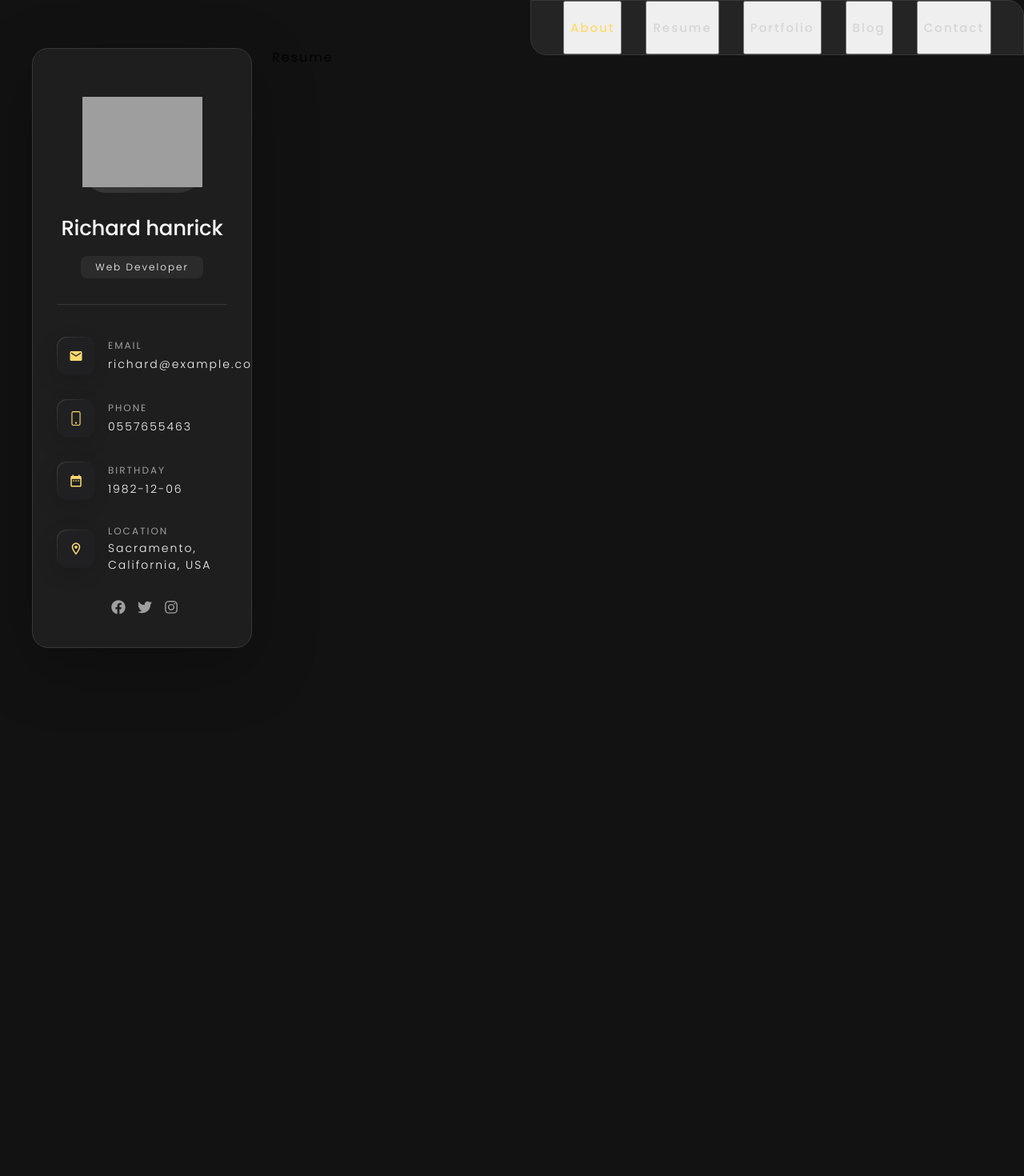
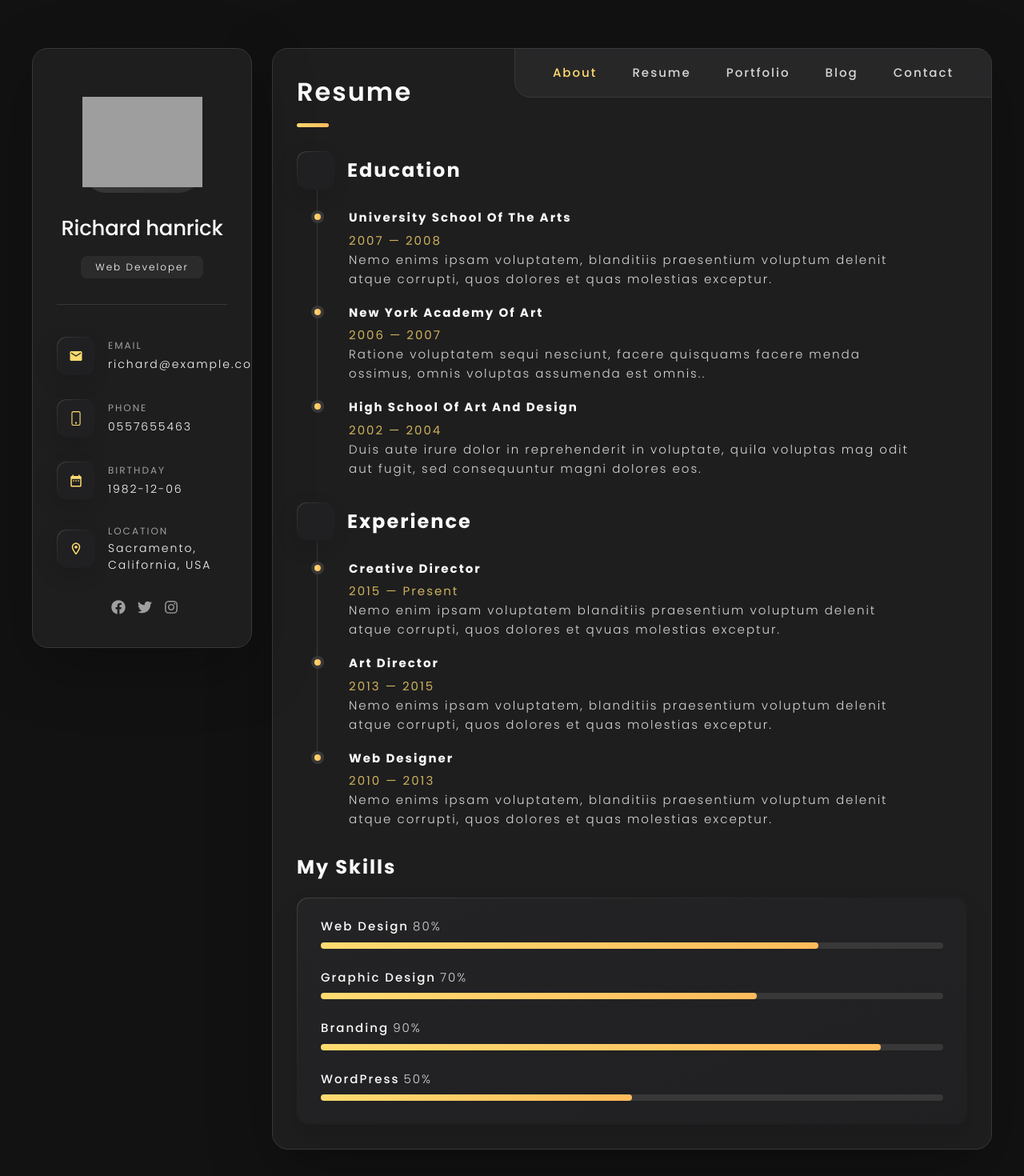
Before and after one commit to ElxanCivishov/Portfoilo, a React (Create React App) app: page /resume in a window 1280 px wide. Shown: the top 1470 px of the page at 80% size. Before the commit the page ends 870 px from the top, so only its background shows below. Built offline with nearby package versions, Linux system fonts and the light colour scheme; no server answers; grey boxes are pictures that could not be loaded.

Commit message:
work on navbar

```diff
--- a/src/components/main/about/clients/Client.jsx
+++ b/src/components/main/about/clients/Client.jsx
@@ -6,6 +6,7 @@ import client3 from "../../../../images/logo-3-color.png";
 import client4 from "../../../../images/logo-4-color.png";
 import client5 from "../../../../images/logo-5-color.png";
 import client6 from "../../../../images/logo-6-color.png";
+
 import "./client.css";
 
 const Client = () => {
--- a/src/components/main/navbar/Navbar.jsx
+++ b/src/components/main/navbar/Navbar.jsx
@@ -1,37 +1,66 @@
+import { useState } from "react";
+import { Link, useLocation } from "react-router-dom";
 import "./navbar.css";
 
 const Navbar = () => {
+  const location = useLocation().pathname;
+  const [activeLink, setActiveLink] = useState("about");
   return (
     <nav className="navbar">
       <ul className="navbar-list">
-        <li className="navbar-item">
-          <button className="navbar-link  active" data-nav-link>
+        <li className="navbar-item" onClick={() => setActiveLink("about")}>
+          <Link
+            to="/"
+            className={
+              activeLink === "about" ? "navbar-link  active" : "navbar-link"
+            }
+          >
             About
-          </button>
+          </Link>
         </li>
 
-        <li className="navbar-item">
-          <button className="navbar-link" data-nav-link>
+        <li className="navbar-item" onClick={() => setActiveLink("resume")}>
+          <Link
+            to="/resume"
+            className={
+              activeLink === "resume" ? "navbar-link  active" : "navbar-link"
+            }
+          >
             Resume
-          </button>
+          </Link>
         </li>
 
-        <li className="navbar-item">
-          <button className="navbar-link" data-nav-link>
+        <li className="navbar-item" onClick={() => setActiveLink("portfolio")}>
+          <Link
+            to="portfolio"
+            className={
+              activeLink === "portfolio" ? "navbar-link  active" : "navbar-link"
+            }
+          >
             Portfolio
-          </button>
+          </Link>
         </li>
 
-        <li className="navbar-item">
-          <button className="navbar-link" data-nav-link>
+        <li className="navbar-item" onClick={() => setActiveLink("blog")}>
+          <Link
+            to="/blog"
+            className={
+              activeLink === "blog" ? "navbar-link  active" : "navbar-link"
+            }
+          >
             Blog
-          </button>
+          </Link>
         </li>
 
-        <li className="navbar-item">
-          <button className="navbar-link" data-nav-link>
+        <li className="navbar-item" onClick={() => setActiveLink("contact")}>
+          <Link
+            to="contact"
+            className={
+              activeLink === "contact" ? "navbar-link  active" : "navbar-link"
+            }
+          >
             Contact
-          </button>
+          </Link>
         </li>
       </ul>
     </nav>
--- a/src/components/main/navbar/navbar.css
+++ b/src/components/main/navbar/navbar.css
@@ -19,6 +19,7 @@
   align-items: center;
   padding: 0 10px;
   gap: 20px;
+  height: 60px;
 }
 
 .navbar-link {
@@ -27,6 +28,14 @@
   padding: 20px 7px;
   transition: color var(--transition-1);
   --fs-8: 14px;
+}
+
+.navbar-link Link {
+  font: inherit;
+  background: none;
+  border: none;
+  text-align: left;
+  cursor: pointer;
 }
 
 .navbar-link:hover,
--- a/src/components/main/resume/Resume.jsx
+++ b/src/components/main/resume/Resume.jsx
@@ -1,54 +1,55 @@
-import React from "react";
+import "./resume.css";
+
 
 const Resume = () => {
   return (
-    <article className="resume" data-page="resume">
+    <article class="resume" data-page="resume">
       <header>
-        <h2 className="h2 article-title">Resume</h2>
+        <h2 class="h2 article-title">Resume</h2>
       </header>
 
-      <section className="timeline">
-        <div className="title-wrapper">
-          <div className="icon-box">
+      <section class="timeline">
+        <div class="title-wrapper">
+          <div class="icon-box">
             <ion-icon name="book-outline"></ion-icon>
           </div>
 
-          <h3 className="h3">Education</h3>
+          <h3 class="h3">Education</h3>
         </div>
 
-        <ol className="timeline-list">
-          <li className="timeline-item">
-            <h4 className="h4 timeline-item-title">
+        <ol class="timeline-list">
+          <li class="timeline-item">
+            <h4 class="h4 timeline-item-title">
               University school of the arts
             </h4>
 
             <span>2007 — 2008</span>
 
-            <p className="timeline-text">
+            <p class="timeline-text">
               Nemo enims ipsam voluptatem, blanditiis praesentium voluptum
               delenit atque corrupti, quos dolores et quas molestias exceptur.
             </p>
           </li>
 
-          <li className="timeline-item">
-            <h4 className="h4 timeline-item-title">New york academy of art</h4>
+          <li class="timeline-item">
+            <h4 class="h4 timeline-item-title">New york academy of art</h4>
 
             <span>2006 — 2007</span>
 
-            <p className="timeline-text">
+            <p class="timeline-text">
               Ratione voluptatem sequi nesciunt, facere quisquams facere menda
               ossimus, omnis voluptas assumenda est omnis..
             </p>
           </li>
 
-          <li className="timeline-item">
-            <h4 className="h4 timeline-item-title">
+          <li class="timeline-item">
+            <h4 class="h4 timeline-item-title">
               High school of art and design
             </h4>
 
             <span>2002 — 2004</span>
 
-            <p className="timeline-text">
+            <p class="timeline-text">
               Duis aute irure dolor in reprehenderit in voluptate, quila
               voluptas mag odit aut fugit, sed consequuntur magni dolores eos.
             </p>
@@ -56,44 +57,44 @@ const Resume = () => {
         </ol>
       </section>
 
-      <section className="timeline">
-        <div className="title-wrapper">
-          <div className="icon-box">
+      <section class="timeline">
+        <div class="title-wrapper">
+          <div class="icon-box">
             <ion-icon name="book-outline"></ion-icon>
           </div>
 
-          <h3 className="h3">Experience</h3>
+          <h3 class="h3">Experience</h3>
         </div>
 
-        <ol className="timeline-list">
-          <li className="timeline-item">
-            <h4 className="h4 timeline-item-title">Creative director</h4>
+        <ol class="timeline-list">
+          <li class="timeline-item">
+            <h4 class="h4 timeline-item-title">Creative director</h4>
 
             <span>2015 — Present</span>
 
-            <p className="timeline-text">
+            <p class="timeline-text">
               Nemo enim ipsam voluptatem blanditiis praesentium voluptum delenit
               atque corrupti, quos dolores et qvuas molestias exceptur.
             </p>
           </li>
 
-          <li className="timeline-item">
-            <h4 className="h4 timeline-item-title">Art director</h4>
+          <li class="timeline-item">
+            <h4 class="h4 timeline-item-title">Art director</h4>
 
             <span>2013 — 2015</span>
 
-            <p className="timeline-text">
+            <p class="timeline-text">
               Nemo enims ipsam voluptatem, blanditiis praesentium voluptum
               delenit atque corrupti, quos dolores et quas molestias exceptur.
             </p>
           </li>
 
-          <li className="timeline-item">
-            <h4 className="h4 timeline-item-title">Web designer</h4>
+          <li class="timeline-item">
+            <h4 class="h4 timeline-item-title">Web designer</h4>
 
             <span>2010 — 2013</span>
 
-            <p className="timeline-text">
+            <p class="timeline-text">
               Nemo enims ipsam voluptatem, blanditiis praesentium voluptum
               delenit atque corrupti, quos dolores et quas molestias exceptur.
             </p>
@@ -101,63 +102,51 @@ const Resume = () => {
         </ol>
       </section>
 
-      <section className="skill">
-        <h3 className="h3 skills-title">My skills</h3>
+      <section class="skill">
+        <h3 class="h3 skills-title">My skills</h3>
 
-        <ul className="skills-list content-card">
-          <li className="skills-item">
-            <div className="title-wrapper">
-              <h5 className="h5">Web design</h5>
+        <ul class="skills-list content-card">
+          <li class="skills-item">
+            <div class="title-wrapper">
+              <h5 class="h5">Web design</h5>
               <data value="80">80%</data>
             </div>
 
-            <div className="skill-progress-bg">
-              <div
-                className="skill-progress-fill"
-                style={{ width: "80%" }}
-              ></div>
+            <div class="skill-progress-bg">
+              <div class="skill-progress-fill" style={{ width: "80%" }}></div>
             </div>
           </li>
 
-          <li className="skills-item">
-            <div className="title-wrapper">
-              <h5 className="h5">Graphic design</h5>
+          <li class="skills-item">
+            <div class="title-wrapper">
+              <h5 class="h5">Graphic design</h5>
               <data value="70">70%</data>
             </div>
 
-            <div className="skill-progress-bg">
-              <div
-                className="skill-progress-fill"
-                style={{ width: "70%" }}
-              ></div>
+            <div class="skill-progress-bg">
+              <div class="skill-progress-fill" style={{ width: "70%" }}></div>
             </div>
           </li>
 
-          <li className="skills-item">
-            <div className="title-wrapper">
-              <h5 className="h5">Branding</h5>
+          <li class="skills-item">
+            <div class="title-wrapper">
+              <h5 class="h5">Branding</h5>
               <data value="90">90%</data>
             </div>
 
-            <div className="skill-progress-bg">
-              <div
-                className="skill-progress-fill"
-                style={{ width: "90%" }}
-              ></div>
+            <div class="skill-progress-bg">
+              <div class="skill-progress-fill" style={{ width: "90%" }}></div>
             </div>
           </li>
 
-          <li className="skills-item">
-            <div className="title-wrapper">
-              <h5 className="h5">WordPress</h5>
+          <li class="skills-item">
+            <div class="title-wrapper">
+              <h5 class="h5">WordPress</h5>
               <data value="50">50%</data>
             </div>
 
-            <div className="skill-progress-bg">
-              <div
-                className="skill-progress-fill"
-                style={{ width: "55%" }}
-              ></div>
+            <div class="skill-progress-bg">
+              <div class="skill-progress-fill" style={{ width: "50%" }}></div>
             </div>
           </li>
         </ul>
--- a/src/components/main/resume/resume.css
+++ b/src/components/main/resume/resume.css
@@ -0,0 +1,84 @@
+.timeline {
+  margin-bottom: 30px;
+}
+
+.timeline .title-wrapper {
+  display: flex;
+  align-items: center;
+  gap: 15px;
+  margin-bottom: 25px;
+}
+
+.timeline-list {
+  font-size: var(--fs-6);
+  margin-left: 45px;
+}
+
+.timeline-item {
+  position: relative;
+}
+
+.timeline-item:not(:last-child) {
+  margin-bottom: 20px;
+}
+
+.timeline-item-title {
+  font-size: var(--fs-6);
+  line-height: 1.3;
+  margin-bottom: 7px;
+}
+
+.timeline-list span {
+  color: var(--vegas-gold);
+  font-weight: var(--fw-400);
+  line-height: 1.6;
+}
+
+.timeline-item:not(:last-child)::before {
+  content: "";
+  position: absolute;
+  top: -25px;
+  left: -30px;
+  width: 1px;
+  height: calc(100% + 50px);
+  background: var(--jet);
+}
+
+.timeline-item::after {
+  content: "";
+  position: absolute;
+  top: 5px;
+  left: -33px;
+  height: 6px;
+  width: 6px;
+  background: var(--text-gradient-yellow);
+  border-radius: 50%;
+  box-shadow: 0 0 0 4px var(--jet);
+}
+
+.timeline-text {
+  color: var(--light-gray);
+  font-weight: var(--fw-300);
+  line-height: 1.6;
+}
+
+@media (min-width: 580px) {
+  .timeline-list {
+    margin-left: 65px;
+  }
+
+  .timeline-item:not(:last-child)::before {
+    left: -40px;
+  }
+
+  .timeline-item::after {
+    height: 8px;
+    width: 8px;
+    left: -43px;
+  }
+}
+@media (min-width: 1250px) {
+  .timeline-text {
+    max-width: 700px;
+  }
+}
--- a/src/config/Router.js
+++ b/src/config/Router.js
@@ -4,7 +4,7 @@ import { useLoggedIn } from "./hooks";
 import Admin from "./../pages/Admin";
 import SignIn from "./../pages/SignIn";
 import SignUp from "./../pages/SignUp";
-import Resume from "./../pages/Resume";
+import Resume from "../components/main/resume/Resume";
 import MainLayout from "../layout/MainLayout";
 import About from "../components/main/about/About";
 
@@ -15,7 +15,7 @@ const Router = () => {
     <>
       <Routes>
         <Route element={<MainLayout />}>
-          <Route path="/" element={<About />} />
+          <Route path="/*" element={<About />} />
           <Route path="/resume" element={<Resume />} />
         </Route>
 
--- a/src/index.css
+++ b/src/index.css
@@ -122,10 +122,6 @@ article {
   padding: 15px;
   box-shadow: var(--shadow-1);
   z-index: 1;
-}
-
-article {
-  display: none;
 }
 
 article.active {
--- a/src/layout/MainLayout.js
+++ b/src/layout/MainLayout.js
@@ -7,8 +7,8 @@ const MainLayout = () => {
   return (
     <main>
       <Sidebar />
-      <Navbar />
       <div className="main-content">
+        <Navbar />
         <Outlet />
       </div>
     </main>
--- a/src/pages/Resume.js
+++ /dev/null
@@ -1,7 +0,0 @@
-import React from "react";
-
-const Resume = () => {
-  return <div>Resume</div>;
-};
-
-export default Resume;
```
Also changed, not shown: src/components/css/style.css (+1 -161 lines), src/components/main/about/About.jsx (+2 -5 lines), src/components/main/about/clients/client.css (+58 -0 lines).
